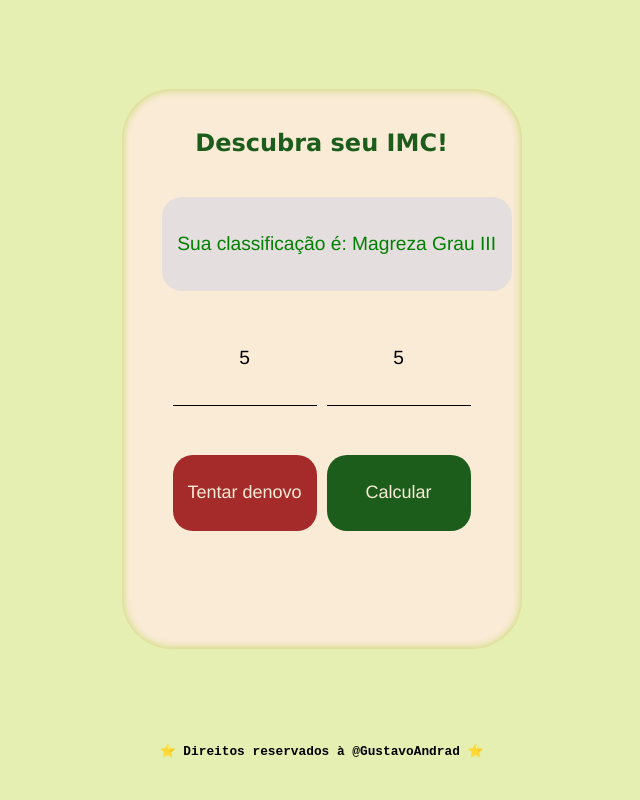
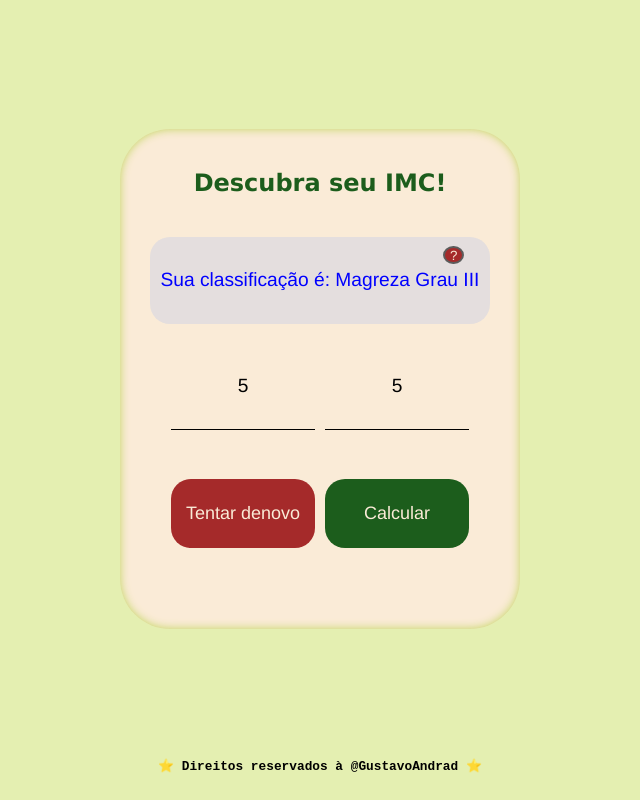
Before and after one commit to GustavoAndrad/CalculadoraIMC, a plain HTML site: page index.html in a window 1280 px wide. Both pictures are taken after typing "5", "5" into the empty fields and a click on the button "Calcular". Shown: the whole page, without its empty margins (320-960 px from the left). Drawn offline with Linux system fonts and the light colour scheme.

Commit message:
feat: add help button

```diff
--- a/index.html
+++ b/index.html
@@ -17,18 +17,21 @@
             <h2>Descubra seu IMC!</h2>
 
             <form id="formulario">
-                <div id="box-resultado">
-                    <input id="resultado" type="text" placeholder="Seu resultado aparecerá aqui!" disabled>
+                <div id="result-ajuda">
+                    <div id="box-resultado">
+                        <input id="resultado" type="text" placeholder="Seu resultado aparecerá aqui!" disabled>
+                    </div>
+                    <button type="button" id="ajuda" onclick="detalhesIMC()" disabled title="Preencha os campos para ver seu resultado">?</button>
                 </div>
 
                 <div id="box-dados">
-                   <input class="dados" id="peso" type="number" placeholder="Peso em quilos">
-                   <input class="dados" id="altura" type="number" placeholder="Altura em metros">
+                   <input class="dados" id="peso" type="number" placeholder="Peso em Kg">
+                   <input class="dados" id="altura" type="number" placeholder="Altura em M">
                </div>
 
                <div id="box-botoes">
-                   <button id="reset" type="reset">Tentar denovo</button>
-                   <button id="calcula" type="button" onclick="calcularIMC()">Calcular</button>
+                   <button class="botao-envio" id="reset" type="reset" onclick="resetarIMC()">Tentar denovo</button>
+                   <button class="botao-envio" id="calcula" type="button" onclick="calcularIMC()">Calcular</button>
                </div>
             </form>
 
@@ -38,6 +41,7 @@
     <p id="copyright">⭐ Direitos reservados à @GustavoAndrad ⭐</p>
 
     <script>
+
 
         document.getElementById('peso').addEventListener("keyup", ()=>{
             if(document.getElementById('peso').value!=''){
@@ -55,29 +59,62 @@
             }
         });
 
+        let imc = null;
         function calcularIMC(){
             const peso = document.getElementById('peso').value;
             const altura = document.getElementById('altura').value;
 
             if(peso!='' && altura!='' && altura!=0){
-                const imc = peso/Math.pow(altura,2);
+                imc = (peso/Math.pow(altura,2)).toFixed(1);
                 let resultado = "";
 
-                if(imc<16){  resultado = "Magreza Grau III"   }
-                else if(imc<17){  resultado = "Magreza Grau II"   }
-                else if(imc<18.5){  resultado = "Magreza Grau I"   }
-                else if(imc<25){  resultado = "Adequado"   }
-                else if(imc<30){  resultado = "Obesidade Grau I"   }
-                else if(imc<35){  resultado = "Obesidade Grau I"   }
-                else{  resultado = "Obesidade Grau III"   }
+                if(imc<16){
+                    resultado = "Magreza Grau III"
+                    document.getElementById('resultado').style.color = "blue"
+                }
+                else if(imc<17){
+                    resultado = "Magreza Grau II"
+                    document.getElementById('resultado').style.color = "blue"
+                }
+                else if(imc<18.5){
+                    resultado = "Magreza Grau I"
+                    document.getElementById('resultado').style.color = "blue"
+                }
+                else if(imc<25){
+                    resultado = "Adequado"
+                    document.getElementById('resultado').style.color = "green"
+                }
+                else if(imc<30){
+                    resultado = "Obesidade Grau I"
+                    document.getElementById('resultado').style.color = "brown"
+                }
+                else if(imc<35){
+                    resultado = "Obesidade Grau I"
+                    document.getElementById('resultado').style.color = "brown"
+                }
+                else{
+                    resultado = "Obesidade Grau III"
+                    document.getElementById('resultado').style.color = "brown"
+                }
 
-                document.getElementById('resultado').style.color = "green"
                 document.getElementById('resultado').value = `Sua classificação é: ${resultado}`;
+
+                document.getElementById("ajuda").disabled = false;
             } else{
                 document.getElementById('resultado').style.color = "brown"
                 document.getElementById('resultado').value = `Preencha todos os campos!`;
             }
         }
+
+        function resetarIMC(){
+            imc = 0;
+            document.getElementById("ajuda").disabled = true;
+        }
+
+        function detalhesIMC(){
+            alert(`Seu IMC é: ${imc}.\nEsse resultado é obtido por peso/altura^2`);
+        }
+
     </script>
 </body>
 </html>
--- a/style.css
+++ b/style.css
@@ -1,6 +1,7 @@
 *{
     border: 0px;
     padding: 0px;
+    margin: 0px;
     font-family: 'Franklin Gothic Medium', 'Arial Narrow', Arial, sans-serif;
 }
 
@@ -12,8 +13,8 @@ h2{
 }
 
 body, main{
-    width: 99vw;
-    height: 97vh;
+    width: 100vw;
+    height: 100vh;
 
     background-color: rgb(228, 239, 177);
 
@@ -24,9 +25,13 @@ body, main{
 }
 
 .conteiner{
-    width: 30vw;
+    width: 25vw;
     min-width: 400px;
+
     height: 70vh;
+    min-height: 500px;
+    max-height: 500px;
+
     border-radius: 50px;
     box-shadow: inset 0px 0px 10px rgb(193, 213, 92);
     background-color: antiquewhite;
@@ -47,22 +52,46 @@ body, main{
     justify-content: initial;
 }
 
+#result-ajuda{
+    width: 90%;
+    height: 20%;
+    display: flex;
+
+    margin-top: 10%;
+    margin-bottom: 5%;
+}
+
 #box-resultado{
-    margin-top: 5%;
-    margin-bottom: 5%;
-    width: 80%;
-    height: 20%;
+    width: 100%;
+    height: 100%;
 }
 
 #resultado{
     width: 100%;
     height: 100%;
-    min-width: 350px;
     background-color: rgba(227, 222, 222, 0.966);
     border-radius: 20px;
+    margin-left: 3%;
     text-align: center;
     font-size: larger;
 }
+
+#ajuda{
+    width: 6%;
+    height: 21%;
+    border-radius: 100%;
+    background-color: brown;
+    color: antiquewhite;
+    position: relative;
+    left: -10%;
+    top: 10%;
+    border: 2px solid rgb(92, 92, 92)
+}
+
+#ajuda:hover{
+    cursor: help;
+}
+
 
 #box-dados{
     margin-bottom: 5%;
@@ -107,7 +136,6 @@ input::-webkit-inner-spin-button {
 
 #box-botoes{
     margin-top: 5%;
-    margin-bottom: 5%;
     width: 80%;
     height: 20%;
 
@@ -118,14 +146,14 @@ input::-webkit-inner-spin-button {
     justify-content: center;
 }
 
-button{
+.botao-envio{
     width: 45%;
     height: 80%;
     font-size: large;
     border-radius: 20px;
 }
 
-button:hover{
+.botao-envio:hover{
     box-shadow: 0px 0px 3px black;
 }
 
```
